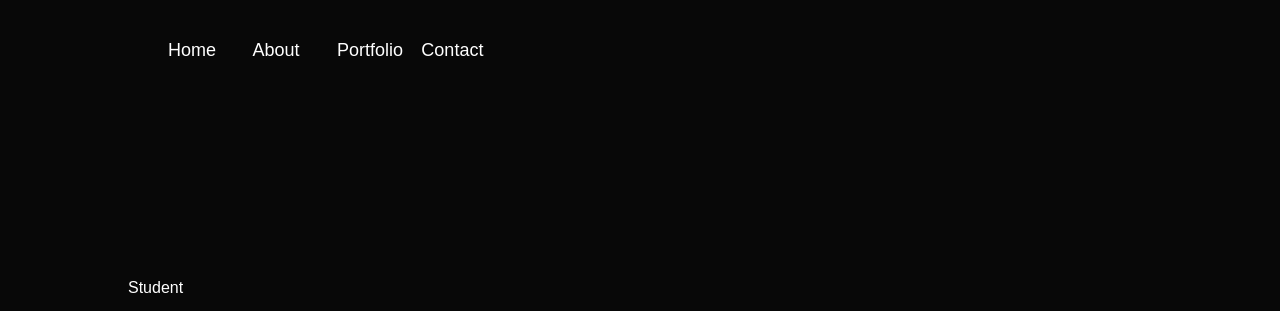
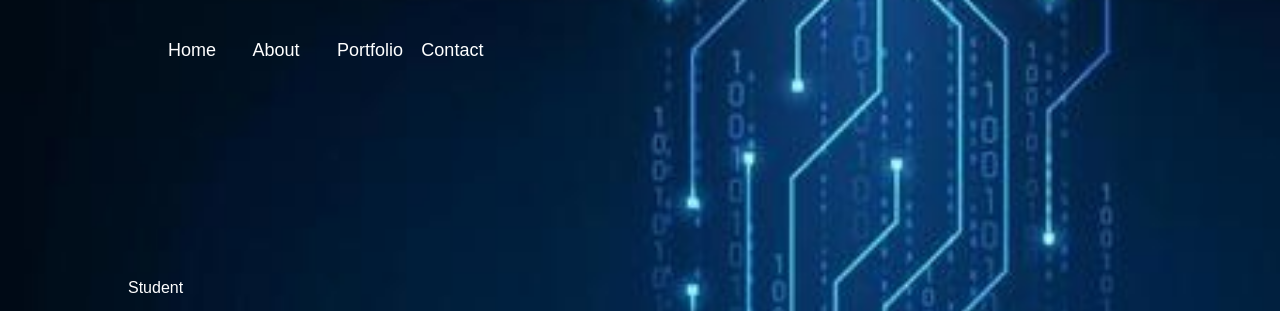
Before and after one commit to Yashraj3132/Yashraj3132.github.io, a plain HTML site: page index.html in a window 1280 px wide. Shown: the top 311 px of the page. Drawn offline with Linux system fonts and the light colour scheme; files whose address does not match are found by name.

Commit message:
Update styling.css

```diff
--- a/styling.css
+++ b/styling.css
@@ -14,7 +14,7 @@ body{
 #header{
     width: 100%;
     height: 100vh;
-    background-image: url(Downloads/back2.jpg);
+    background-image: url(back2.jpg);
     background-position: right bottom;
     background-size: cover;
 }
```
